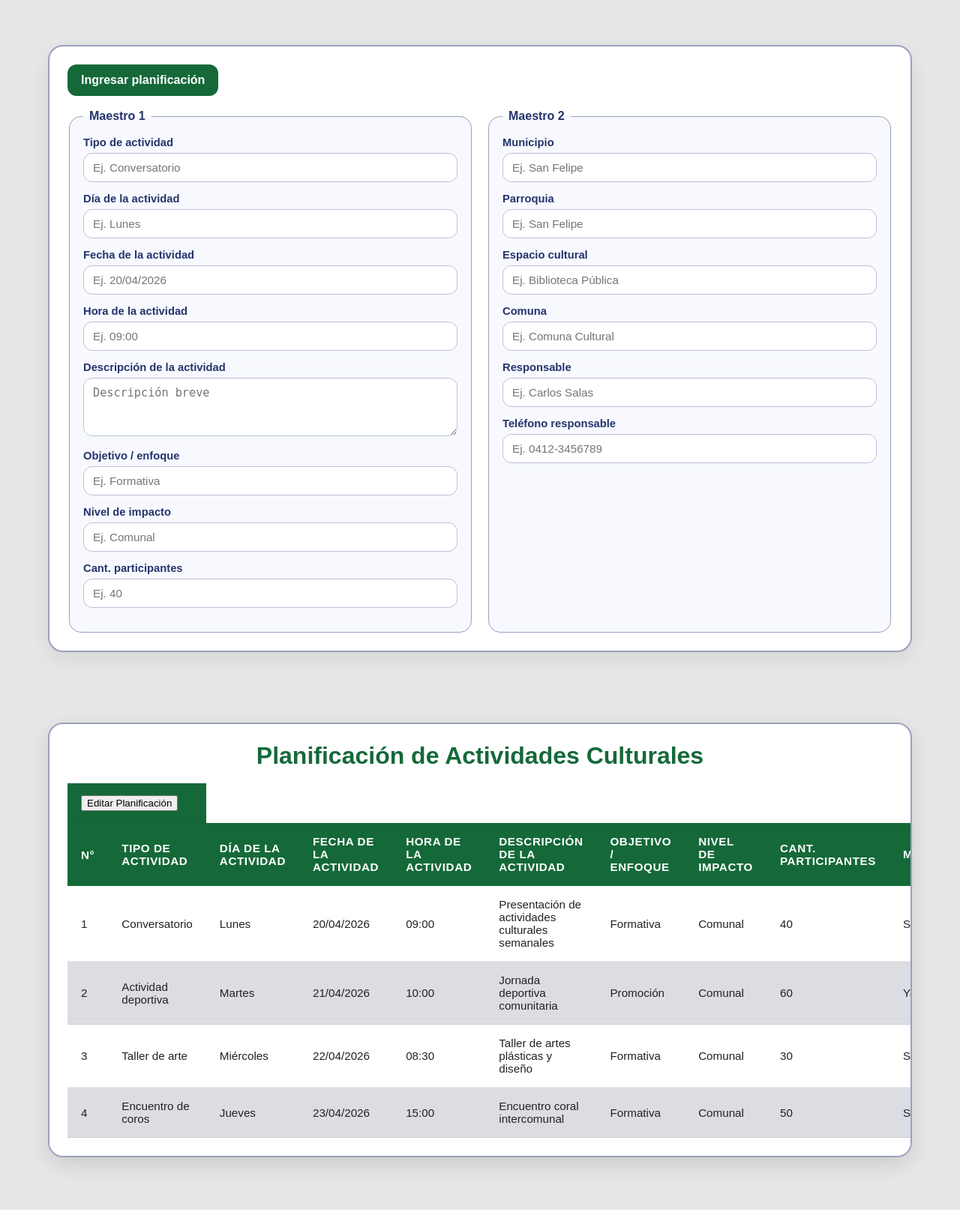
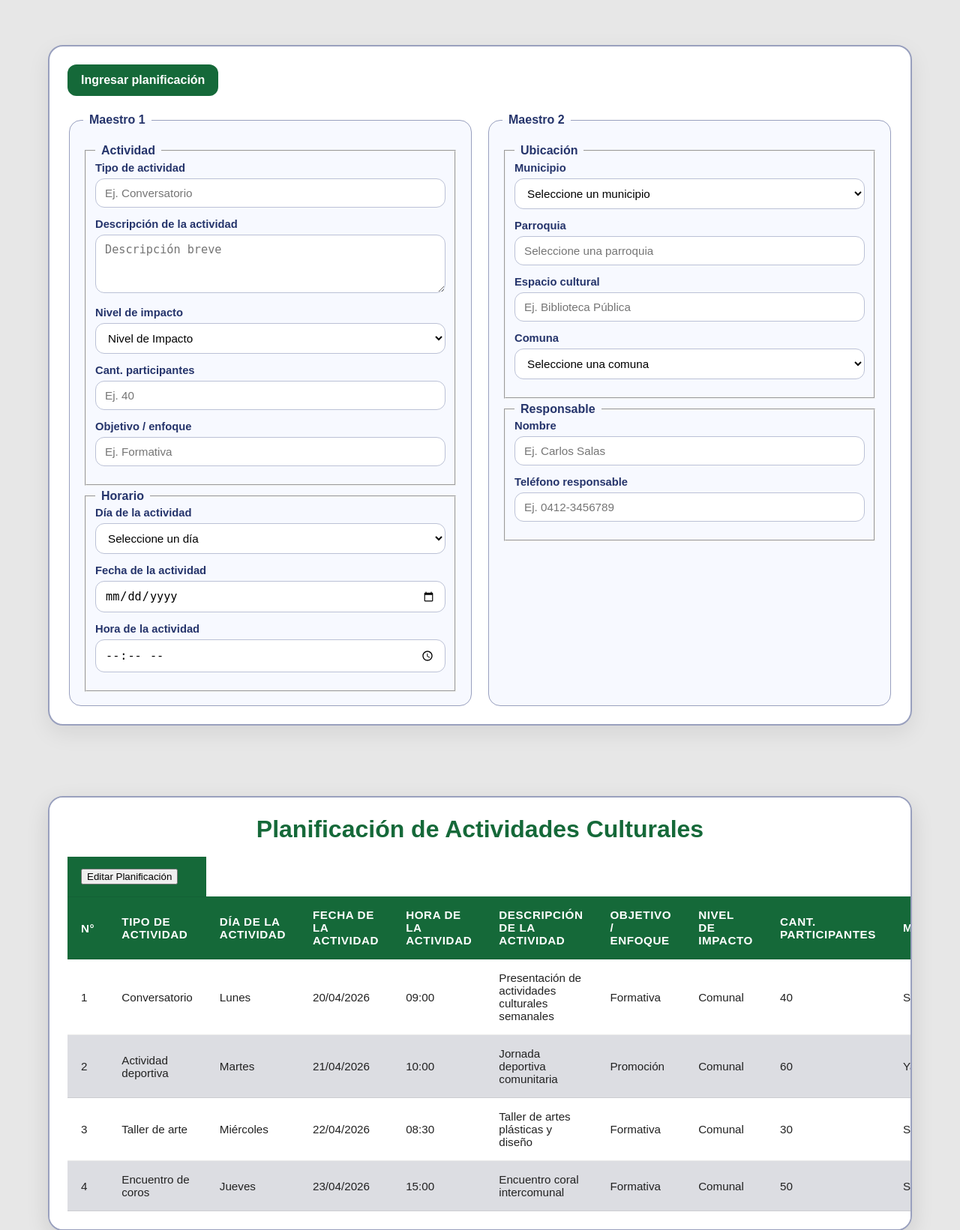
Before and after one commit to cesarmjcm/PSt2, a PHP site: page /main.html in a window 1280 px wide. Shown: the part 60-1701 px from the top of the page at 75% size. Before the commit the page ends 1674 px from the top, so only its background shows below. Run offline with PHP 8.4, Linux system fonts and the light colour scheme.

Commit message:
planificacion con inputs y tabla

```diff
--- a/src/css/main.css
+++ b/src/css/main.css
@@ -227,7 +227,33 @@ tbody tr:nth-child(even){
 	resize: vertical;
 	min-height: 78px;
 }
+.formulario-planificacion select{
+	width: 100%;
+	max-width: 100%;
+	box-sizing: border-box;
+	border: 1px solid #bbc1d6;
+	border-radius: 12px;
+	padding: 10px 12px;
+	font-size: 0.95rem;
+	background-color: #ffffff;
+	margin-bottom: 14px;
+}
 
+.formulario-planificacion select option{
+	appearance: none;
+	width: 100%;
+	max-width: 100%;
+	box-sizing: border-box;
+	border: 1px solid #bbc1d6;
+	border-radius: 12px;
+	padding: 10px 12px;
+	font-size: 0.95rem;
+	background-color: #ffffff;
+	margin-bottom: 14px;
+}
+fieldset{
+	margin-top: 5px;
+}
 @media (max-width: 900px){
 	.planificacion-grid{
 		grid-template-columns: 1fr;
--- a/src/js/app.js
+++ b/src/js/app.js
@@ -0,0 +1,88 @@
+function validacionesformulario(form) {
+    const planTipo = document.getElementById('plan-tipo');
+    if (!planTipo || planTipo.value === '') {
+         planTipo.focus();
+        alert('Ingresa el tipo de actividad.');
+        return false;
+    }
+
+    const planDia = document.getElementById('plan-dia');
+    if (!planDia || planDia.value === '') {
+         planDia.focus();
+        alert('Selecciona el día de la actividad.');
+        return false;
+    }
+
+    const planFecha = document.getElementById('plan-fecha');
+    if (!planFecha || planFecha.value === '') {
+        planFecha.focus();
+        alert('Selecciona la fecha de la actividad.');
+        return false;
+    }
+
+    const planHora = document.getElementById('plan-hora');
+    if (!planHora || planHora.value === '') {
+      planHora.focus();
+        alert('Selecciona la hora de la actividad.');
+        return false;
+    }
+
+    const planDescripcion = document.getElementById('plan-descripcion');
+    if (!planDescripcion || planDescripcion.value === '') {
+         planDescripcion.focus();
+        alert('Escribe una descripción de la actividad.');
+        return false;
+    }
+
+    const planObjetivo = document.getElementById('plan-objetivo');
+    if (!planObjetivo || planObjetivo.value === '') {
+         planObjetivo.focus();
+        alert('Ingresa el objetivo o enfoque.');
+        return false;
+    }
+
+    const nivelImpacto = document.getElementById('nivel-impacto');
+    if (!nivelImpacto || nivelImpacto.value === '') {
+        nivelImpacto.focus();
+        alert('Selecciona el nivel de impacto.');
+        return false;
+    }
+
+    const planParticipantes = document.getElementById('plan-participantes');
+    if (!planParticipantes || planParticipantes.value === '') {
+        planParticipantes.value = 0;
+
+    }
+
+    const planMunicipios = document.getElementById('planificacion-municipios');
+    if (!planMunicipios || planMunicipios.value === '') {
+     planMunicipios.focus();
+        alert('Selecciona un municipio.');
+        return false;
+    }
+
+    const planParroquia = document.getElementById('plan-parroquia');
+    if (!planParroquia || planParroquia.value === '') {
+        planParroquia.focus();
+        alert('Selecciona o escribe una parroquia.');
+        return false;
+    }
+
+    const planEspacio = document.getElementById('plan-espacio');
+    if (!planEspacio || planEspacio.value === '') {
+         planEspacio.focus();
+        alert('Ingresa el espacio cultural.');
+        return false;
+    }
+
+    const planComunas = document.getElementById('planificacion-comunas');
+    if (!planComunas || planComunas.value === '') {
+            planComunas.focus();
+        alert('Selecciona una comuna.');
+        return false;
+    }
+
+
+
+    return true;
+}
--- a/src/main.html
+++ b/src/main.html
@@ -16,44 +16,117 @@
 	<section class="planificacion">
 		<div class="container__planificacion">
 		<div class="formulario-planificacion">
-			<form action="main.html" method="post" onsubmit="return validacion(this)">
+			<form id="form-planificacion" action="main.html" method="post" onsubmit="return validacionesformulario(this)">
 			<button type="submit" class="btn-ingresar-planificacion">Ingresar planificación</button>
 
 				<div class="planificacion-grid">
 					<fieldset class="planificacion-group">
 						<legend>Maestro 1</legend>
+						<fieldset>
+							<legend>Actividad</legend>
+							<label for="plan-tipo">Tipo de actividad</label>
+							<input type="text" id="plan-tipo" name="tipoActividad" placeholder="Ej. Conversatorio">
+							<label for="plan-descripcion">Descripción de la actividad</label>
+							<textarea id="plan-descripcion" name="descripcionActividad" placeholder="Descripción breve"></textarea>
+							<label for="plan-impacto">Nivel de impacto</label>
+							<select name="nivel__impacto" id="nivel-impacto">
+								<option value="">Nivel de Impacto</option>
+								<option value="Local">Local</option>
+								<option value="Comunal">Comunal</option>
+								<option value="Regional">Regional</option>
+							</select>
+							<label for="plan-participantes">Cant. participantes</label>
+							<input type="number" id="plan-participantes" name="cantidadParticipantes" placeholder="Ej. 40">
+									<label for="plan-objetivo">Objetivo / enfoque</label>
+									<input type="text" id="plan-objetivo" name="objetivoEnfoque" placeholder="Ej. Formativa">
+						</fieldset>
+						<fieldset>
+							<legend>Horario</legend>
+						<label for="plan-dia">Día de la actividad</label>
+						<select name="diaActividad" id="plan-dia">
+						  <option value="">Seleccione un día</option>
+						  <option value="Lunes">Lunes</option>
+						  <option value="Martes">Martes</option>
+						  <option value="Miércoles">Miércoles</option>
+						  <option value="Jueves">Jueves</option>
+						  <option value="Viernes">Viernes</option>
+						</select>
 
-						<label for="plan-tipo">Tipo de actividad</label>
-						<input type="text" id="plan-tipo" name="tipoActividad" placeholder="Ej. Conversatorio">
-						<label for="plan-dia">Día de la actividad</label>
-						<input type="text" id="plan-dia" name="diaActividad" placeholder="Ej. Lunes">
 						<label for="plan-fecha">Fecha de la actividad</label>
-						<input type="text" id="plan-fecha" name="fechaActividad" placeholder="Ej. 20/04/2026">
+						<input type="date" id="plan-fecha" name="fechaActividad" placeholder="Ej. 20/04/2026">
+
 						<label for="plan-hora">Hora de la actividad</label>
-						<input type="text" id="plan-hora" name="horaActividad" placeholder="Ej. 09:00">
-						<label for="plan-descripcion">Descripción de la actividad</label>
-						<textarea id="plan-descripcion" name="descripcionActividad" placeholder="Descripción breve"></textarea>
-						<label for="plan-objetivo">Objetivo / enfoque</label>
-						<input type="text" id="plan-objetivo" name="objetivoEnfoque" placeholder="Ej. Formativa">
-						<label for="plan-impacto">Nivel de impacto</label>
-						<input type="text" id="plan-impacto" name="nivelImpacto" placeholder="Ej. Comunal">
-						<label for="plan-participantes">Cant. participantes</label>
-						<input type="text" id="plan-participantes" name="cantidadParticipantes" placeholder="Ej. 40">
+						<input type="time" id="plan-hora" name="horaActividad" placeholder="Ej. 09:00">
+					</fieldset>
+
+
+
 					</fieldset>
 				<fieldset class="planificacion-group">
 						<legend>Maestro 2</legend>
+						<fieldset>
+							<legend>Ubicación</legend>
 						<label for="plan-municipio">Municipio</label>
-						<input type="text" id="plan-municipio" name="municipio" placeholder="Ej. San Felipe">
+						<select name="Municipio" id="planificacion-municipios">
+							<option value="">Seleccione un municipio</option>
+							<option value="San Felipe">San Felipe</option>
+							<option value="Sucre">Sucre</option>
+							<option value="Independencia">Independencia</option>
+							<option value="Bruzual">Bruzual</option>
+							<option value="Cocorote">Cocorote</option>
+							<option value="Urachiche">Urachiche</option>
+							<option value="Veroes">Veroes</option>
+							<option value="Nirgua">Nirgua</option>
+							<option value="Manuel Monge">Manuel Monge</option>
+							<option value="La Trinidad">La Trinidad</option>
+							<option value="Peña">Peña</option>
+							<option value="Bolívar">Bolívar</option>
+							<option value="Arístides Bastidas">Arístides Bastidas</option>
+							<option value="José Antonio Páez">José Antonio Páez</option>
+						</select>
+
 						<label for="plan-parroquia">Parroquia</label>
-						<input type="text" id="plan-parroquia" name="parroquia" placeholder="Ej. San Felipe">
+						<input list="planificacion-parroquias" id="plan-parroquia" name="parroquia" placeholder="Seleccione una parroquia">
+						<datalist size="5" name="parroquia" id="planificacion-parroquias">
+							<option value="">Seleccione una parroquia</option>
+							<option value="Arístides Bastidas">Arístides Bastidas</option>
+							<option value="Bolívar">Bolívar</option>
+							<option value="Chivacoa">Chivacoa</option>
+							<option value="Campo Elías">Campo Elías</option>
+							<option value="Cocorote">Cocorote</option>
+							<option value="Independencia">Independencia</option>
+							<option value="José Antonio Páez">José Antonio Páez</option>
+							<option value="La Trinidad">La Trinidad</option>
+							<option value="Manuel Monge">Manuel Monge</option>
+							<option value="Salóm">Salóm</option>
+							<option value="Temerla">Temerla</option>
+							<option value="Nirgua">Nirgua</option>
+							<option value="San Andrés">San Andrés</option>
+							<option value="Yaritagua">Yaritagua</option>
+							<option value="San Javier">San Javier</option>
+							<option value="Albarico">Albarico</option>
+							<option value="San Felipe">San Felipe</option>
+							<option value="Sucre">Sucre</option>
+							<option value="Urachiche">Urachiche</option>
+							<option value="El Guayabo">El Guayabo</option>
+							<option value="Farriar">Farriar</option>
+						</datalist>
 						<label for="plan-espacio">Espacio cultural</label>
 						<input type="text" id="plan-espacio" name="espacioCultural" placeholder="Ej. Biblioteca Pública">
+
 						<label for="plan-comuna">Comuna</label>
-						<input type="text" id="plan-comuna" name="comuna" placeholder="Ej. Comuna Cultural">
-						<label for="plan-responsable">Responsable</label>
+						<select name="comuna" id="planificacion-comunas">
+							<option value="">Seleccione una comuna</option>
+						</select>
+						</fieldset>
+						<fieldset>
+							<legend>Responsable</legend>
+						<label for="plan-responsable">Nombre</label>
 						<input type="text" id="plan-responsable" name="responsable" placeholder="Ej. Carlos Salas">
+
 						<label for="plan-telefono">Teléfono responsable</label>
-						<input type="text" id="plan-telefono" name="telefonoResponsable" placeholder="Ej. 0412-3456789">
+						<input type="number" id="plan-telefono" name="telefonoResponsable" placeholder="Ej. 0412-3456789">
+					</fieldset>
 					</fieldset>
 				</div>
 			</form>
@@ -157,6 +230,6 @@
 			</div>
 		</div>
 	</section>
-<script src="app.js"></script>
+<script src="./js/app.js"></script>
 </body>
 </html>
```
